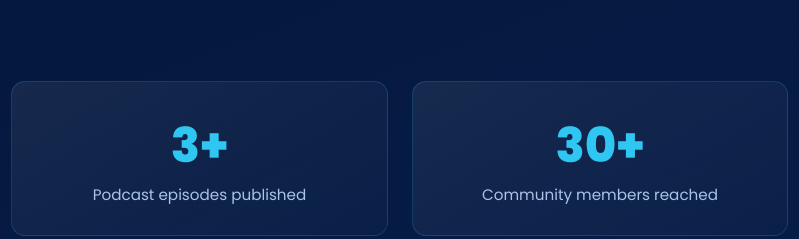
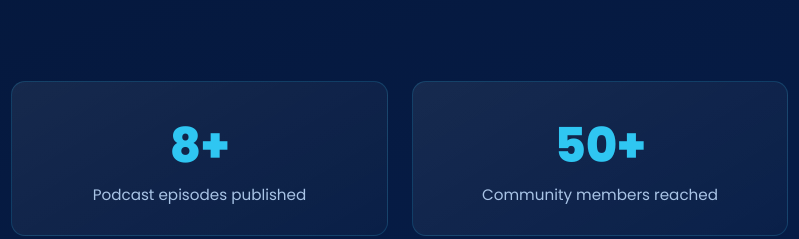
Before and after one commit to Sbusiso12-xl/TshepoMediaFrontend, a plain HTML site: page index.html in a window 1280 px wide. Shown: the part 1247-1486 px from the top of the page, 40-839 px from the left. Drawn offline with nearby package versions, Linux system fonts and the light colour scheme; animation ran at ten frames a second.

```diff
--- a/index.html
+++ b/index.html
@@ -6,6 +6,7 @@
 <title>Tshepo Media Network — Giving Hope a Voice</title>
 <meta name="description" content="Community media connecting people with verified employment, education, business and development opportunities.">
 <meta property="og:title" content="Tshepo Media Network — Giving Hope a Voice">
+<meta property="og:site_name" content="Tshepo Media Network">
 <meta property="og:description" content="Community media connecting people with verified employment, education, business and development opportunities.">
 <meta property="og:type" content="website">
 <meta name="twitter:card" content="summary_large_image">
@@ -127,8 +128,8 @@
 
 <section class="block" style="padding-top:0">
   <div class="container grid grid-3">
-    <div class="stat card reveal"><b>3+</b><span>Podcast episodes published</span></div>
-    <div class="stat card reveal" data-delay="100"><b>30+</b><span>Community members reached</span></div>
+    <div class="stat card reveal"><b>8+</b><span>Podcast episodes published</span></div>
+    <div class="stat card reveal" data-delay="100"><b>50+</b><span>Community members reached</span></div>
     <div class="stat card reveal" data-delay="200"><b>0+</b><span>Verified opportunities shared</span></div>
   </div>
 </section>
```
Also changed, not shown: about.html (+1 -0 lines), opportunities.html (+1 -0 lines), podcast.html (+1 -0 lines).
